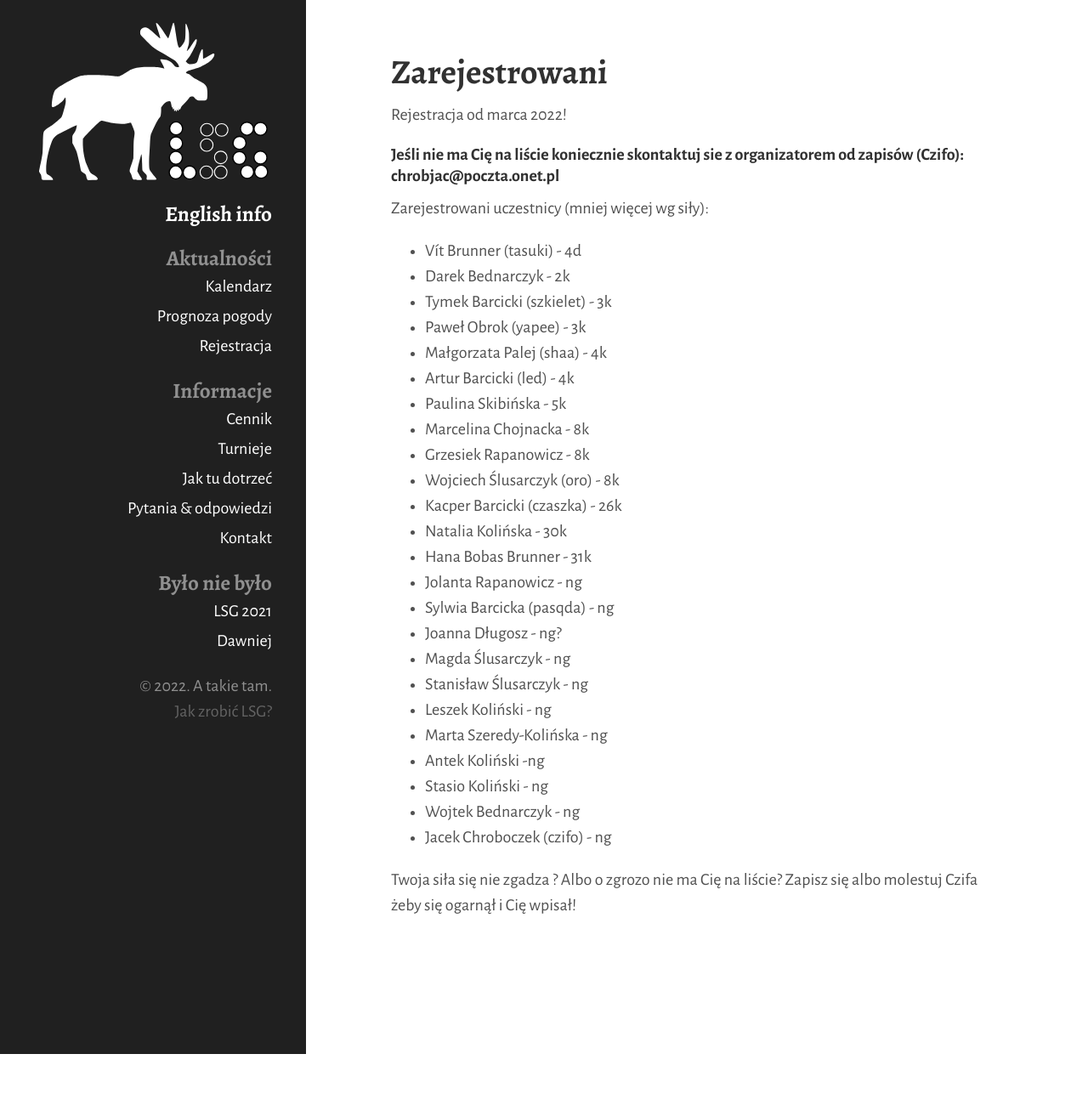
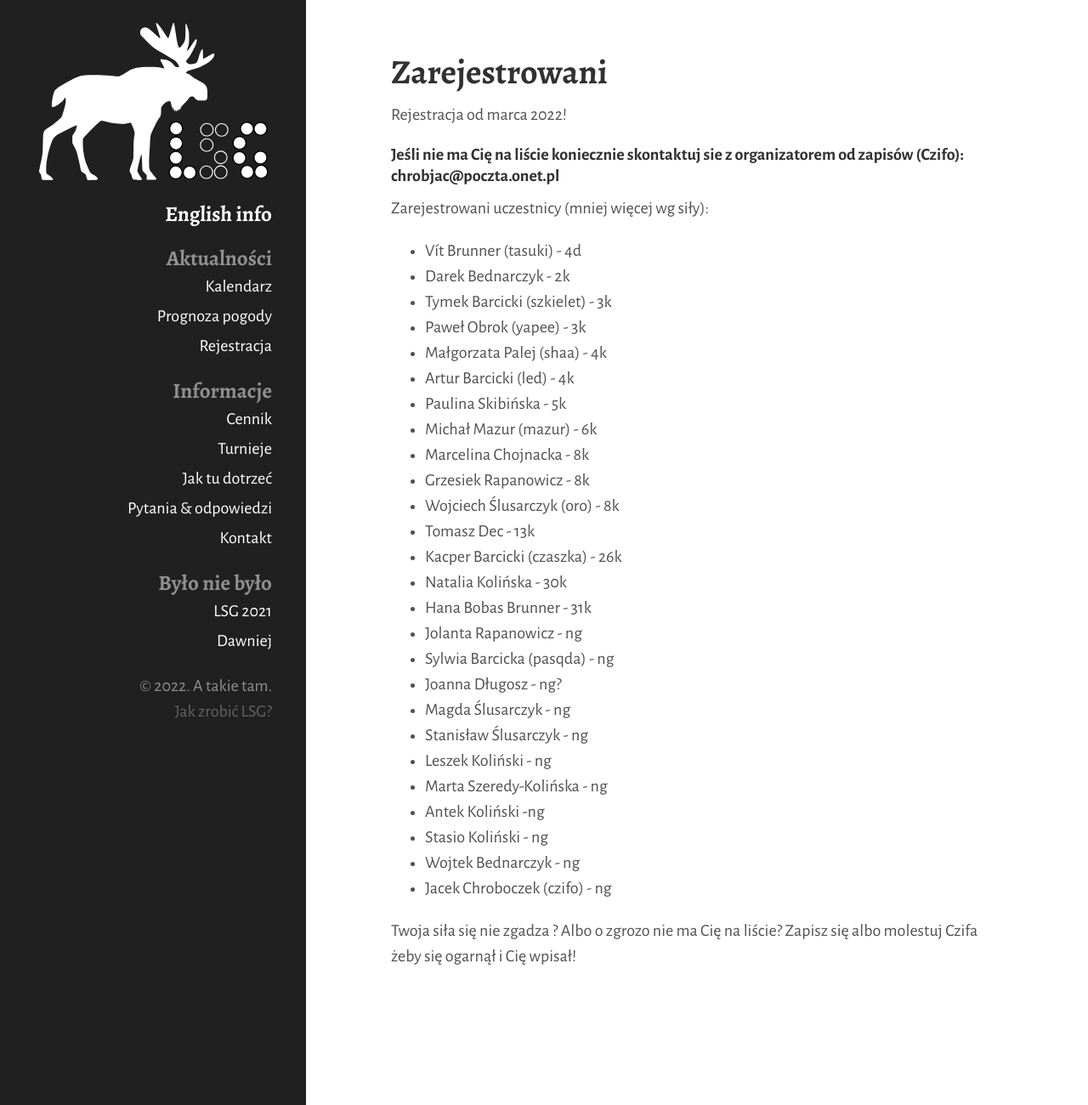
Before and after one commit to tasuki/lsg, a Jekyll site: the page built from zarejestrowani.md, in a window 1280 px wide. Shown: the whole page at 85% size. Built offline with Jekyll 4.4.1, drawn with Linux system fonts in a browser that asks for light colours; nearby versions of some CDN libraries; before the commit the page ends 1240 px from its top, so only the background shows below that.

Commit message:
Update zarejestrowani.md

```diff
--- a/zarejestrowani.md
+++ b/zarejestrowani.md
@@ -18,9 +18,11 @@ Zarejestrowani uczestnicy (mniej więcej wg siły):
 - Małgorzata Palej (shaa) - 4k
 - Artur Barcicki (led) - 4k
 - Paulina Skibińska - 5k
+- Michał Mazur (mazur) - 6k
 - Marcelina Chojnacka - 8k
 - Grzesiek Rapanowicz - 8k
 - Wojciech Ślusarczyk (oro) - 8k
+- Tomasz Dec - 13k
 - Kacper Barcicki (czaszka) - 26k
 - Natalia Kolińska - 30k
 - Hana Bobas Brunner - 31k
```
